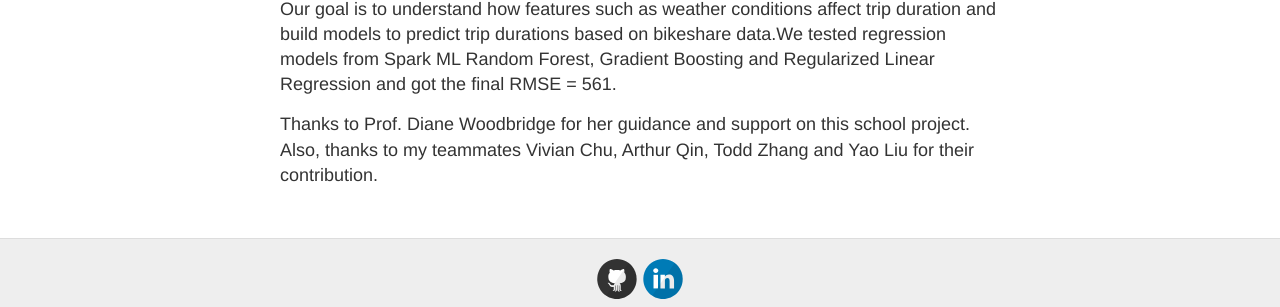
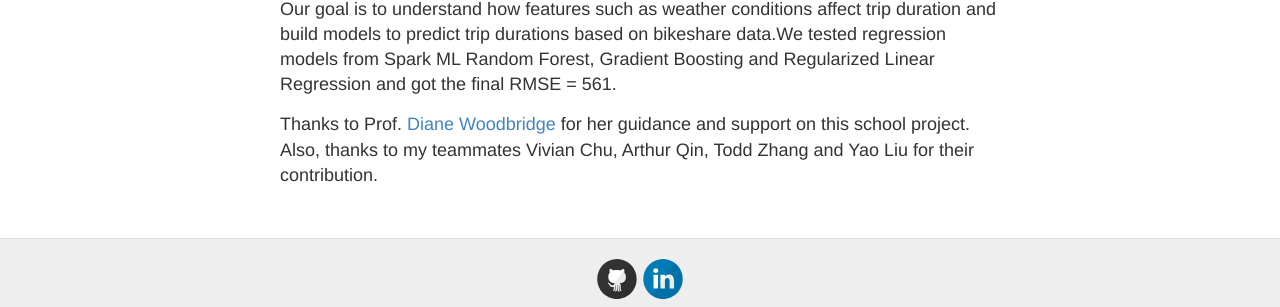
Before and after one commit to reaganzhao/reaganzhao.github.io, a Jekyll site: the page built from _projects/BikeShare.md, in a window 1280 px wide. Shown: the part 496-803 px from the top of the page. Built offline with Jekyll 4.4.1, drawn with Linux system fonts in a browser that asks for light colours; some of the changed lines change nothing that is shown.

Commit message:
Add files via upload

```diff
--- a/_projects/BikeShare.md
+++ b/_projects/BikeShare.md
@@ -12,4 +12,4 @@ The dataset is from [Kaggle BikeShare](https://www.kaggle.com/benhamner/sf-bay-a
 
 Our goal is to understand how features such as weather conditions affect trip duration and build models to predict trip durations based on bikeshare data.We tested regression models from Spark ML Random Forest, Gradient Boosting and Regularized Linear Regression and got the final RMSE = 561.
 
-Thanks to Prof. Diane Woodbridge for her guidance and support on this school project. Also, thanks to my teammates Vivian Chu, Arthur Qin, Todd Zhang and Yao Liu for their contribution.
+Thanks to Prof. [Diane Woodbridge](https://github.com/dianewoodbridge) for her guidance and support on this school project. Also, thanks to my teammates Vivian Chu, Arthur Qin, Todd Zhang and Yao Liu for their contribution.
```
